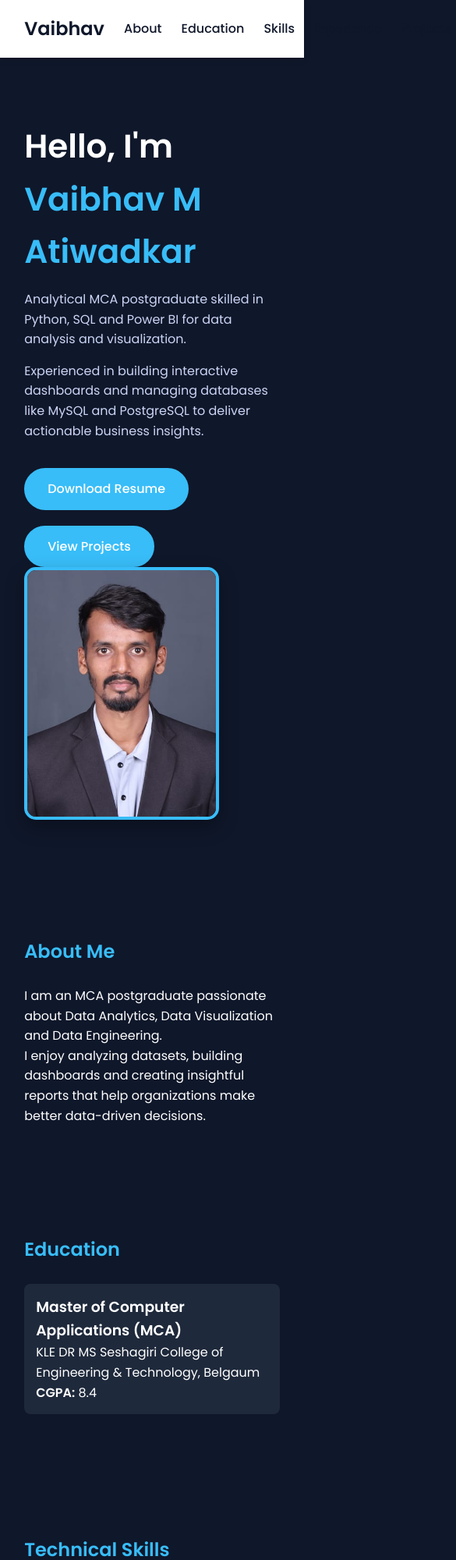
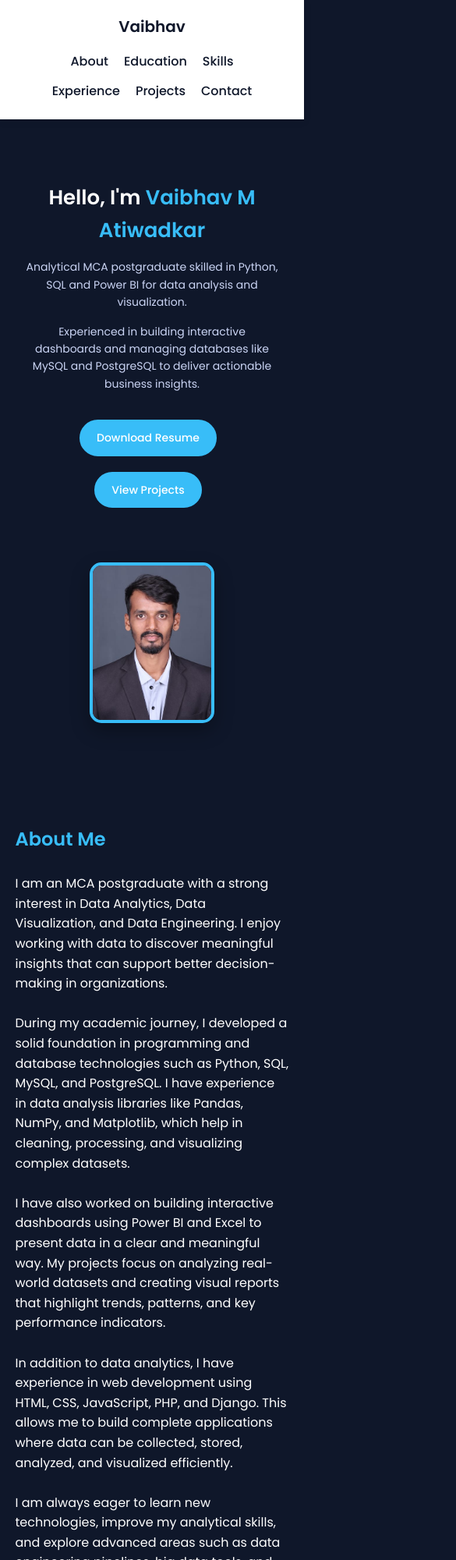
Before and after one commit to vaibhav-cmyk/vaibhavatiwadkar-portfolio, a plain HTML site: page index.html in a window 390 px wide. Shown: the top 2000 px of the page at 78% size, 585 px wide, since content can reach past the window. Drawn offline with Linux system fonts and the light colour scheme.

Commit message:
Enhance index.html with responsive design and layout
Added responsive design and improved layout for better user experience.

```diff
--- a/index.html
+++ b/index.html
@@ -2,6 +2,7 @@
 <html lang="en">
 
 <head>
+
 <meta charset="UTF-8">
 <meta name="viewport" content="width=device-width, initial-scale=1.0">
 
@@ -16,6 +17,10 @@ margin:0;
 padding:0;
 box-sizing:border-box;
 font-family:Poppins;
+}
+
+html{
+scroll-behavior:smooth;
 }
 
 body{
@@ -46,6 +51,7 @@ font-weight:600;
 nav ul{
 display:flex;
 list-style:none;
+flex-wrap:wrap;
 }
 
 nav ul li{
@@ -70,6 +76,7 @@ align-items:center;
 justify-content:space-between;
 padding:80px 8%;
 flex-wrap:wrap;
+gap:40px;
 }
 
 .hero-text{
@@ -114,6 +121,7 @@ color:#38bdf8;
 
 .hero img{
 width:250px;
+max-width:100%;
 border-radius:15px;
 border:4px solid #38bdf8;
 box-shadow:0 10px 25px rgba(0,0,0,0.3);
@@ -215,7 +223,102 @@ padding:20px;
 margin-top:40px;
 }
 
+
+/* ========================= */
+/* RESPONSIVE DESIGN */
+/* ========================= */
+
+@media (max-width:1024px){
+
+.hero{
+flex-direction:column;
+text-align:center;
+}
+
+.hero img{
+margin-top:30px;
+}
+
+.hero-text{
+max-width:100%;
+}
+
+}
+
+
+@media (max-width:768px){
+
+nav{
+flex-direction:column;
+gap:10px;
+}
+
+nav ul{
+justify-content:center;
+}
+
+nav ul li{
+margin:8px 12px;
+}
+
+.hero-text h1{
+font-size:32px;
+}
+
+.hero img{
+width:200px;
+}
+
+section{
+padding:60px 6%;
+}
+
+.skills{
+grid-template-columns:repeat(auto-fit,minmax(180px,1fr));
+}
+
+.projects{
+grid-template-columns:repeat(auto-fit,minmax(220px,1fr));
+}
+
+}
+
+
+@media (max-width:480px){
+
+.hero-text h1{
+font-size:26px;
+}
+
+.hero-text p{
+font-size:14px;
+}
+
+.btn{
+padding:10px 20px;
+font-size:14px;
+}
+
+.hero img{
+width:160px;
+}
+
+nav h2{
+font-size:20px;
+}
+
+nav ul li{
+margin:6px 10px;
+}
+
+section{
+padding:50px 5%;
+}
+
+}
+
 </style>
+
 </head>
 
 <body>
@@ -267,19 +370,48 @@ business insights.
 
 <!-- ABOUT -->
 
+<!-- ABOUT -->
+
 <section id="about">
 
 <h2>About Me</h2>
 
 <p>
-I am an MCA postgraduate passionate about Data Analytics,
-Data Visualization and Data Engineering.
+I am an MCA postgraduate with a strong interest in Data Analytics,
+Data Visualization, and Data Engineering. I enjoy working with
+data to discover meaningful insights that can support better
+decision-making in organizations.
 </p>
-
+<br>
 <p>
-I enjoy analyzing datasets, building dashboards and creating
-insightful reports that help organizations make better
-data-driven decisions.
+During my academic journey, I developed a solid foundation in
+programming and database technologies such as Python, SQL,
+MySQL, and PostgreSQL. I have experience in data analysis
+libraries like Pandas, NumPy, and Matplotlib, which help in
+cleaning, processing, and visualizing complex datasets.
+</p>
+<br>
+<p>
+I have also worked on building interactive dashboards using
+Power BI and Excel to present data in a clear and meaningful
+way. My projects focus on analyzing real-world datasets and
+creating visual reports that highlight trends, patterns,
+and key performance indicators.
+</p>
+<br>
+<p>
+In addition to data analytics, I have experience in web
+development using HTML, CSS, JavaScript, PHP, and Django.
+This allows me to build complete applications where data
+can be collected, stored, analyzed, and visualized
+efficiently.
+</p>
+<br>
+<p>
+I am always eager to learn new technologies, improve my
+analytical skills, and explore advanced areas such as
+data engineering pipelines, big data tools, and
+cloud-based analytics platforms.
 </p>
 
 </section>
@@ -380,6 +512,7 @@ Testing and deployment performed using XAMPP server.
 
 </section>
 
+<!-- PROJECTS -->
 
 <!-- PROJECTS -->
 
@@ -467,21 +600,6 @@ a clean and simple user interface.
 </div>
 </section>
 
-<!-- CERTIFICATIONS -->
-
-<section>
-
-<h2>Certifications</h2>
-
-<div class="cert">Deloitte – Data Analytics Certificate</div>
-<div class="cert">SQL Micro Course</div>
-<div class="cert">Power BI Micro Course</div>
-<div class="cert">Full satck developer - Udemy</div>
-
-
-
-</section>
-
 <!-- CONTACT -->
 
 <section id="contact">
@@ -491,16 +609,17 @@ a clean and simple user interface.
 <div class="contact">
 
 <p>Email: <a href="mailto:vaib9483@gmail.com">vaib9483@gmail.com</a></p>
-
 <p>Phone: <a href="tel:+917338538070">7338538070</a></p>
 
-<p>GitHub:
+<p>
+GitHub:
 <a href="https://github.com/vaibhav-cmyk" target="_blank">
 github.com/vaibhav-cmyk
 </a>
 </p>
 
-<p>LinkedIn:
+<p>
+LinkedIn:
 <a href="https://linkedin.com/in/vaibhav-atiwadkar-bb1373343" target="_blank">
 linkedin.com/in/vaibhav-atiwadkar-bb1373343
 </a>
```
